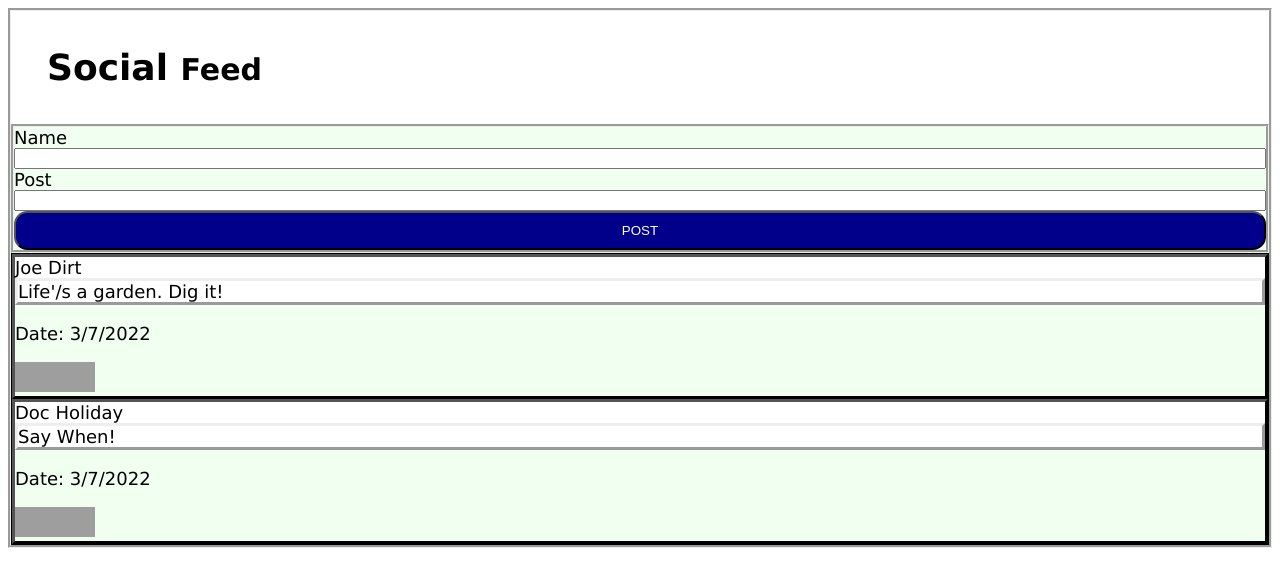
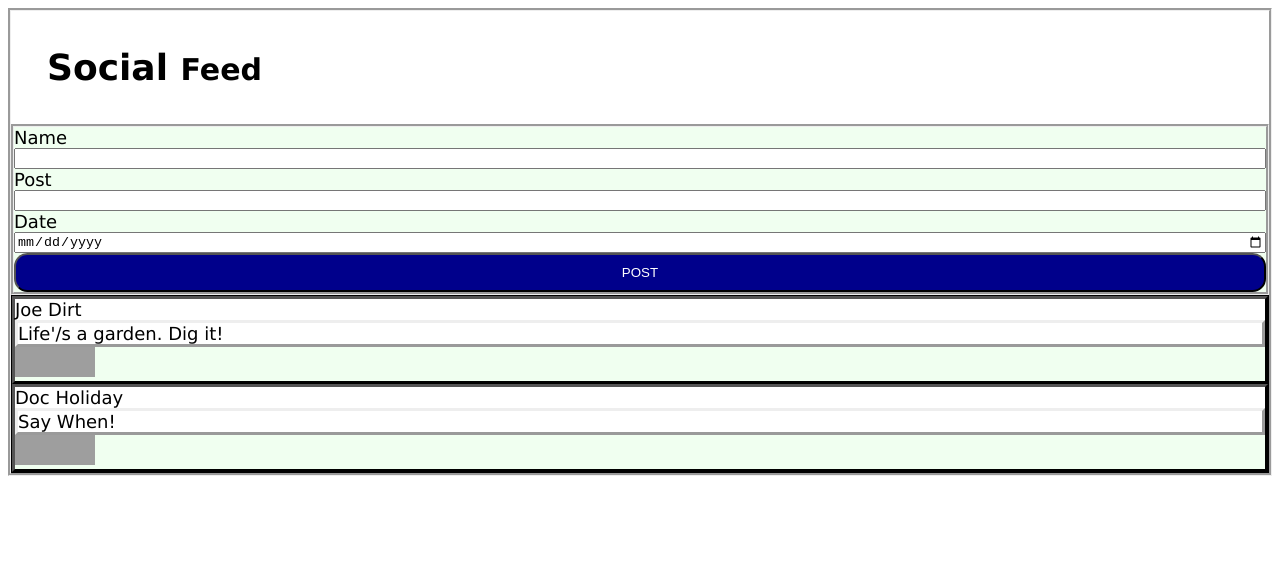
Before and after one commit to Andy-J-Smith/Social-Feed-AS, a React (Create React App) app: page / in a window 1280 px wide. Shown: the top 586 px of the page. Built offline with nearby package versions, Linux system fonts and the light colour scheme; grey boxes are pictures that could not be loaded.

Commit message:
Created date input function to form component

```diff
--- a/src/Components/AddPost/AddPost.jsx
+++ b/src/Components/AddPost/AddPost.jsx
@@ -4,12 +4,14 @@ import PrimaryButton from "../PrimaryButton/PrimaryButton";
 const AddPost = (props) => {
   const [name, setName] = useState("");
   const [post, setPost] = useState("");
+  const [date, setDate] = useState("");
 
   function handlePost(event) {
     event.preventDefault();
     let newPost = {
       name: name,
       post: post,
+      date: date,
     };
     console.log(newPost);
     props.addNewPost(newPost);
@@ -32,15 +34,21 @@ const AddPost = (props) => {
         value={post}
         onChange={(event) => setPost(event.target.value)}
       />
+      <label>Date</label>
+      <input
+        type="date"
+        className="post-date"
+        value={date}
+        onChange={(event) => setDate(event.target.value)}
+      />
       <div></div>
       <PrimaryButton
         backgroundColor={"darkblue"}
         buttonText={"POST"}
         color={"white"}
-        borderRadius={'1em'}
-        position={'relative'}
-        padding={'10px'}
-
+        borderRadius={"1em"}
+        position={"relative"}
+        padding={"10px"}
       />
     </form>
   );
--- a/src/Components/DisplayPost/DisplayPost.jsx
+++ b/src/Components/DisplayPost/DisplayPost.jsx
@@ -12,7 +12,7 @@ const DisplayPost = (props) => {
             <div key={index}>
               <div className="name">{post.name}</div>
               <div className="post">{post.post}</div>
-              <DateTime/>
+              <div className="date">{post.date}</div>
               <LikeButton />
             </div>
           );
```
